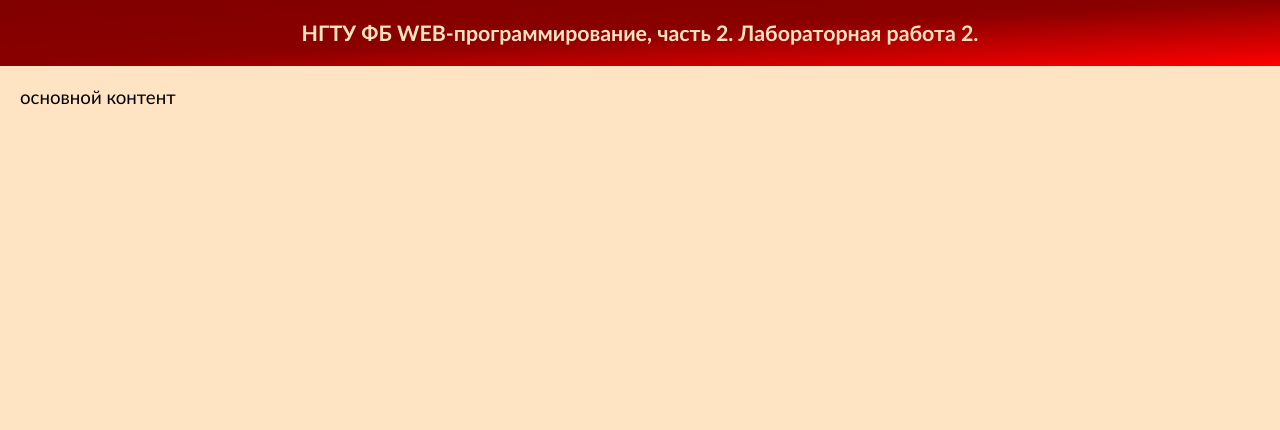
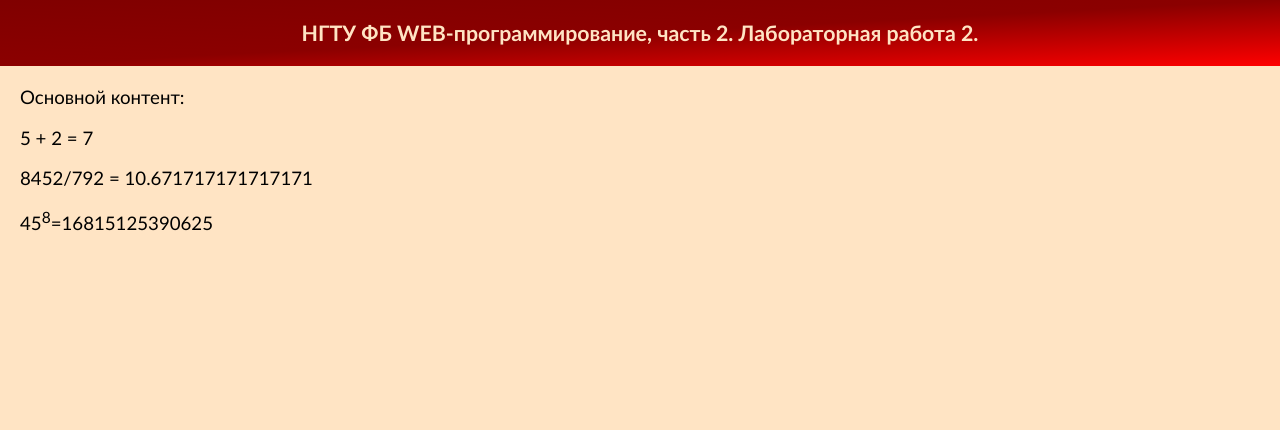
Before and after one commit to Pumblnec/webochka, a Flask app: page /lab2/example in a window 1280 px wide. Shown: the top 430 px of the page. Run offline with Flask 3, Linux system fonts and the light colour scheme.

Commit message:
Выражения

```diff
--- a/templates/example.html
+++ b/templates/example.html
@@ -16,7 +16,13 @@
 
         <main>
 
-            основной контент
+            Основной контент:
+
+            <p>5 + 2 = {{5+2}}</p>
+
+            <p>8452/792 = {{8452 / 792}}</p>
+
+            <p>45<sup>8</sup>={{45**8}}</p>
 
         </main>
 
```
